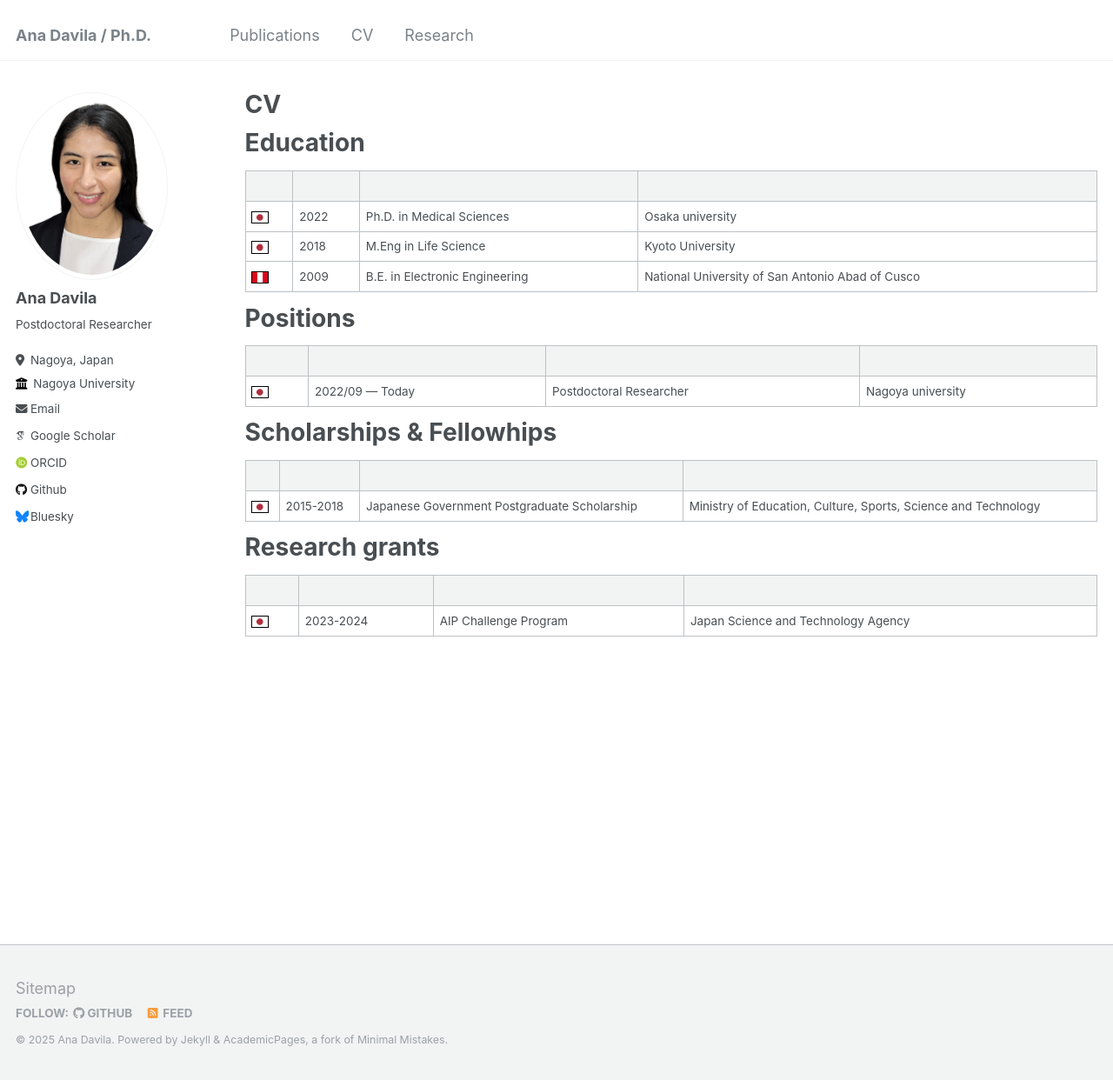
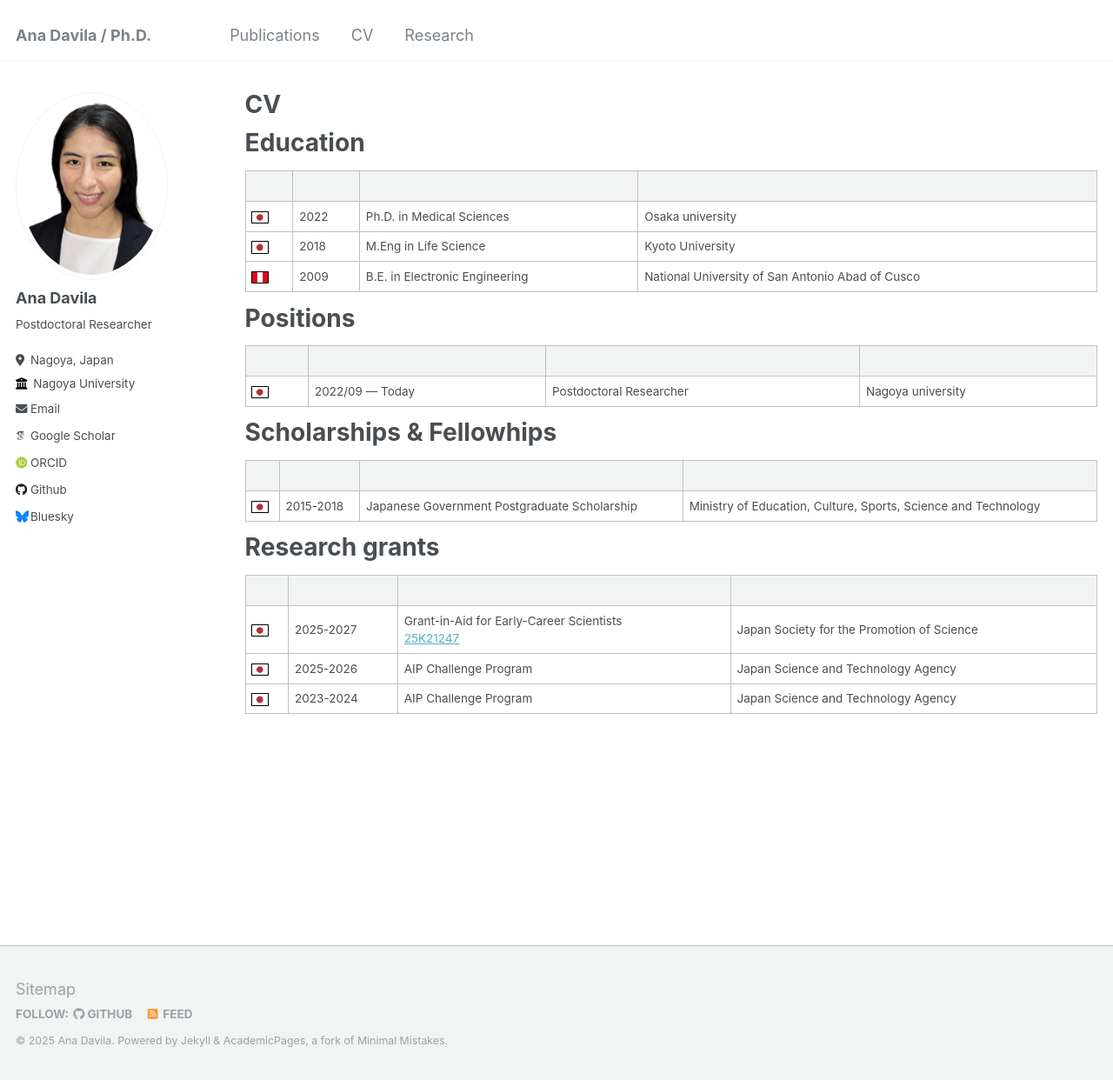
Before and after one commit to davilac/davilac.github.io, a Jekyll site: the page built from _pages/cv.md, in a window 1280 px wide and 1242 px high. Shown: the whole window at 87% size. Built offline with Jekyll 4.4.1, drawn with Linux system fonts in a browser that asks for light colours; some web fonts are replaced.

Commit message:
Update cv.md

```diff
--- a/_pages/cv.md
+++ b/_pages/cv.md
@@ -40,4 +40,6 @@ Research grants
 
 |<img width=20/>|     |     |     |
 | --- | --- | --- | --- |
+|<img style='border:1px solid #000000' src="/images/japan_flag.png" width="20" height="15">| 2025-2027 |Grant-in-Aid for Early-Career Scientists <br> [25K21247](https://kaken.nii.ac.jp/en/grant/KAKENHI-PROJECT-25K21247/)|Japan Society for the Promotion of Science|
+|<img style='border:1px solid #000000' src="/images/japan_flag.png" width="20" height="15">| 2025-2026 |AIP Challenge Program|Japan Science and Technology Agency|
 |<img style='border:1px solid #000000' src="/images/japan_flag.png" width="20" height="15">| 2023-2024 |AIP Challenge Program|Japan Science and Technology Agency|
```
